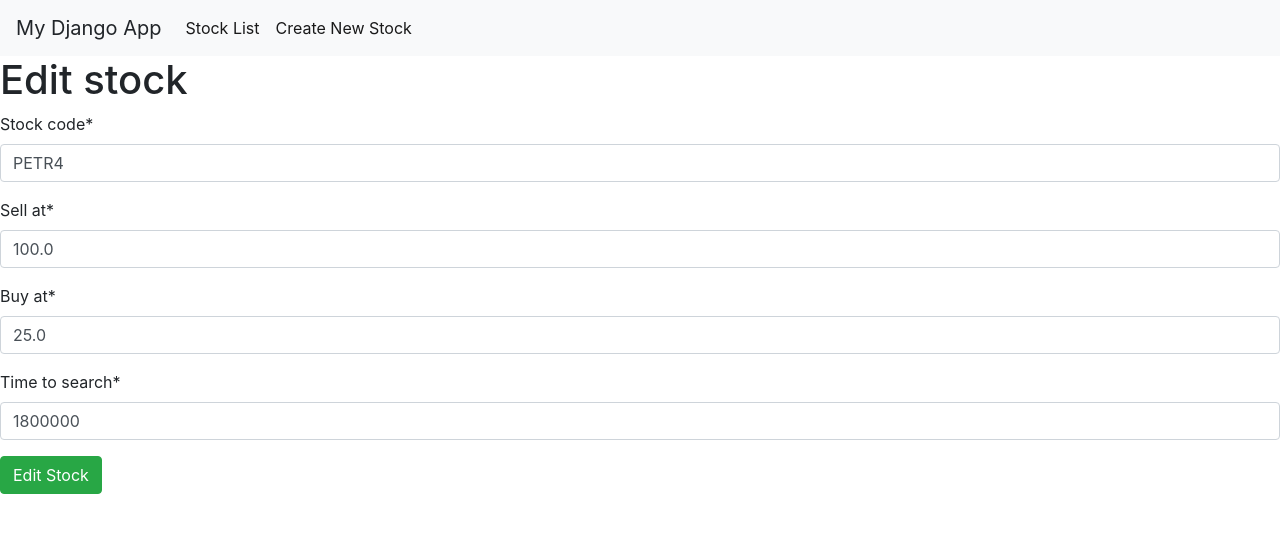
After one commit to DioPedro/Inoa-Challenge, a Django app: page /edit/1 in a window 1280 px wide. The commit adds this page. Shown: the top 533 px of the page. Run offline with Django 5.2, Linux system fonts and the light colour scheme; data comes from the database, SQL or seed files in the repository; both versions use the stored data as it was after the commit; some libraries are stand-ins or nearby versions.

Commit message:
User can login, logout and also update the stocks from his stocklist

```diff
--- a/configuration/settings.py
+++ b/configuration/settings.py
@@ -131,3 +131,6 @@ DEFAULT_AUTO_FIELD = 'django.db.models.BigAutoField'
 APPEND_SLASH = False
 
 CRISPY_TEMPLATE_PACK="bootstrap4"
+
+LOGIN_REDIRECT_URL = '/create'
+LOGOUT_REDIRECT_URL = '/'
--- a/configuration/urls.py
+++ b/configuration/urls.py
@@ -14,6 +14,7 @@ Including another URLconf
     1. Import the include() function: from django.urls import include, path
     2. Add a URL to urlpatterns:  path('blog/', include('blog.urls'))
 """
+from django.contrib.auth import views as auth_views
 from django.contrib import admin
 from django.urls import path, include
 from register import views as rv
@@ -21,5 +22,7 @@ from register import views as rv
 urlpatterns = [
     path('admin/', admin.site.urls),
     path('register', rv.register, name = 'register'),
-    path('', include('stock_app.urls'))
+    path('', include('stock_app.urls')),
+    path('', auth_views.LoginView.as_view(template_name='registration/login.html'), name='login'),
+    path('accounts/', include('django.contrib.auth.urls'))
 ]
--- a/register/views.py
+++ b/register/views.py
@@ -1,5 +1,6 @@
 from django.shortcuts import render, redirect
 from .forms import RegisterForm
+# importing Person model from another folder
 import sys
 sys.path.insert(0, '/home/dio/Inoa-Challenge/stock_app')
 from stock_app.models import Person
--- a/stock_app/forms.py
+++ b/stock_app/forms.py
@@ -1,8 +1,8 @@
 from django import forms
+from .models import Stocks
 
 # Creating a class to user create an stock
-class CreateNewStock(forms.Form):
-    stock_code = forms.CharField(label = "Stock Code", max_length = 10)
-    sell_at = forms.FloatField(label = "Price to sell stock")
-    buy_at = forms.FloatField(label = "Price to buy stock")
-    time_to_search = forms.IntegerField(label = "Time to research the stock in seconds")
+class CreateNewStock(forms.ModelForm):
+    class Meta:
+        model = Stocks
+        fields = ['stock_code', 'sell_at', 'buy_at', 'time_to_search']
--- a/stock_app/templates/stock_app/base.html
+++ b/stock_app/templates/stock_app/base.html
@@ -1,5 +1,13 @@
 <!DOCTYPE html>
 <html lang="en">
+
+<style>
+.unstyled-button {
+  border: none;
+  padding: 0;
+  background: none;
+}
+</style>
 
 <head>
     <meta charset="UTF-8" />
@@ -15,26 +23,37 @@
 
 <body>
     <nav class="navbar navbar-expand-lg navbar-light bg-light">
-        <a class="navbar-brand" href="/home">My Django App</a>
+        <a class="navbar-brand">My Django App</a>
         <button class="navbar-toggler" type="button" data-toggle="collapse" data-target="#navbarNav"
             aria-controls="navbarNav" aria-expanded="false" aria-label="Toggle navigation"><span
                 class="navbar-toggler-icon"></span></button>
         <div class="collapse navbar-collapse" id="navbarNav">
             <ul class="navbar-nav">
                 <li class="nav-item active">
-                    <a class="nav-link" href="/home">Home</a>
-                </li>
-                <li class="nav-item">
                     <!-- <a class="nav-link" href="stock/person name to request">Stocks</a> -->
-                    <a class="nav-link">Stock List</a>
+                    <a class="nav-link" href="/stock/{{ user.get_username }}">Stock List</a>
                 </li>
                 <li class="nav-item active">
                     <a class='nav-link' href="/create">Create New Stock</a>
                 </li>
+                {% if user.is_authenticated %}
+                    <li class="nav-item active">
+                        <form method="post" action="{% url 'logout' %}" class="nav-item active">
+                            {% csrf_token %}
+                            <button class='nav-link unstyled-button' type="submit">Logout</button>
+                        </form>
+                    </li>
+                    <li class="nav-item active">
+                        <a class="nav-link">{{ user.get_username }}</a>
+                    </li>
+                {% endif %}
             </ul>
         </div>
     </nav>
-    <div>{% block content %} {% endblock %}</div>
+    <div>
+        {% block content %}
+        {% endblock %}
+    </div>
     <script src="https://code.jquery.com/jquery-3.3.1.slim.min.js"></script>
     <script src="https://stackpath.bootstrapcdn.com/bootstrap/4.3.1/js/bootstrap.bundle.min.js"></script>
 </body>
--- a/stock_app/templates/stock_app/create.html
+++ b/stock_app/templates/stock_app/create.html
@@ -7,10 +7,12 @@ Create New Stock
 
 {% block content %}
 
+<!-- TODO: Try to create the list of all possible companies to select from (if it works put also put on edit) -->
+<h1>Create an alert for a stock</h1>
 <form method = "post" action="/create">
     {% csrf_token %}
     {{form|crispy}}
-    <button type = "submit", name = "save">Create new Stock</button>
+    <button type = "submit", name = "save" class="btn btn-success">Create new Stock</button>
 </form>
 
 {% endblock %}
--- /dev/null
+++ b/stock_app/templates/stock_app/edit.html
@@ -0,0 +1,17 @@
+{% extends 'stock_app/base.html' %}
+{% load crispy_forms_tags %}
+
+{% block title %}
+Create New Stock
+{% endblock %}
+
+{% block content %}
+
+<h1>Edit stock</h1>
+<form method = "post" action="">
+    {% csrf_token %}
+    {{form|crispy}}
+    <button type = "submit" class="btn btn-success">Edit Stock</button>
+</form>
+
+{% endblock %}
--- a/stock_app/templates/stock_app/error.html
+++ b/stock_app/templates/stock_app/error.html
@@ -8,7 +8,7 @@ Bad Request!
 
 {% block content %}
 
-<h1>Invalid Request!</h1>
-<a href="/create"><button>Try again!</button></a>
+<h1>{{error_msg}}</h1>
+<a href="/stock/{{user.get_username}}"><button class="btn btn-success">Back to your list!</button></a>
 
 {% endblock %}
--- a/stock_app/urls.py
+++ b/stock_app/urls.py
@@ -5,5 +5,7 @@ urlpatterns = [
     path('home', views.hello),
     path('stock/<str:person>', views.stocks),
     path('create', views.create),
-    path('error', views.invalidRequest)
+    path('edit/<int:id>', views.edit),
+    # path('delete/<int:id>', views.delete),
+    path('error/<str:error_msg>', views.invalidRequest)
 ]
--- a/stock_app/views.py
+++ b/stock_app/views.py
@@ -4,8 +4,6 @@ from .models import Person, Stocks
 from .forms import CreateNewStock
 from .scrap import stockPrice
 from django import template
-
-# TODO: look here https://stackoverflow.com/questions/21062560/django-variable-in-base-html for looking at a way to put a global variable into settings.py to make stocks button href work
 
 # Create your views here.
 def hello(request):
@@ -15,19 +13,18 @@ def stocks(request, person):
     stocks = Stocks.objects.filter(person__name = person)
     return render(request, 'stock_app/stocks.html', {'stocks':stocks, 'person':person})
 
-# TODO: Create done, but still needs to edit and delete stocks from an account
 def create(request):
     if request.method == "POST":
         form = CreateNewStock(request.POST)
 
         if form.is_valid():
-            name = 'dio' #TODO: make the logged user info come here to auto attach stock to user
+            name = request.user
             p = Person.objects.get(name = name)
 
-            stock = form.cleaned_data['stock_code'] #TODO: Check if the stock alredy exists
+            stock = form.cleaned_data['stock_code']
             if Stocks.objects.filter(stock_code = stock):
-                print("Company alredy exists in database")
-                return HttpResponseRedirect(f'/stock/{name}')
+                return HttpResponseRedirect(f'/error/Company alredy exists in database')
+
 
             price = stockPrice(stock)
 
@@ -42,12 +39,32 @@ def create(request):
                 return HttpResponseRedirect(f'/stock/{name}')
 
             else:
-                return HttpResponseRedirect(f'/error') # TODO: Test if failed requests redirect to right place
-
+                return HttpResponseRedirect(f'/error')
     else:
         form = CreateNewStock()
 
     return render(request, "stock_app/create.html", {'form': form})
 
-def invalidRequest(request):
-    return render(request, 'stock_app/error.html')
+def edit(request, id):
+    stock = Stocks.objects.get(id = id)
+
+    if request.method == "POST":
+        form = CreateNewStock(request.POST, instance = stock)
+        if form.is_valid():
+            stock = form.cleaned_data['stock_code']
+            print(form.cleaned_data)
+
+            if Stocks.objects.filter(stock_code = stock):
+                return HttpResponseRedirect(f'/error/Company alredy exists in database')
+
+            form.save()
+            return HttpResponseRedirect(f'/stock/{request.user}')
+    else:
+        form = CreateNewStock(instance = stock)
+
+    return render(request, "stock_app/edit.html", {'form': form, "id":id})
+
+# def delete(request, id):
+
+def invalidRequest(request, error_msg):
+    return render(request, 'stock_app/error.html', {'error_msg': error_msg})
```
Also changed, not shown: register/templates/registration/login.html (added, +16 -0 lines), stock_app/templates/stock_app/home.html (deleted, +0 -13 lines), stock_app/templates/stock_app/stocks.html (+8 -7 lines), db.sqlite3.
